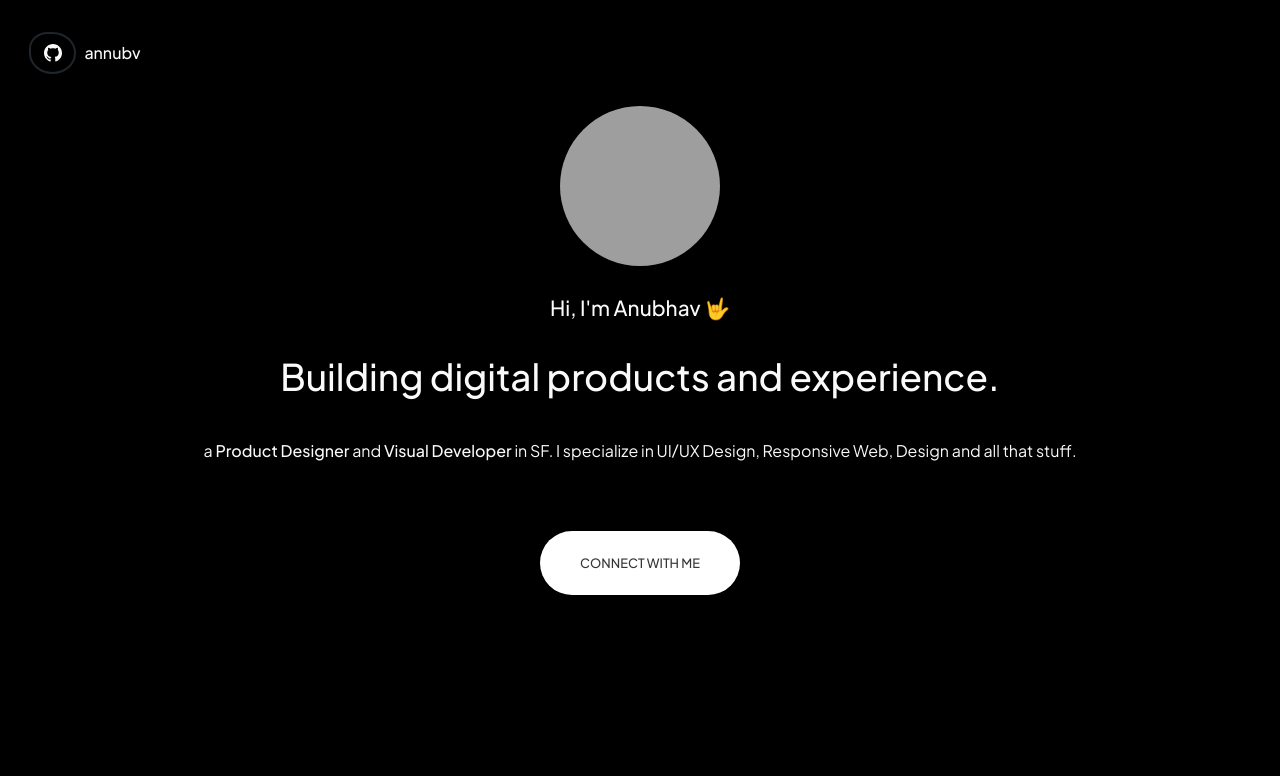
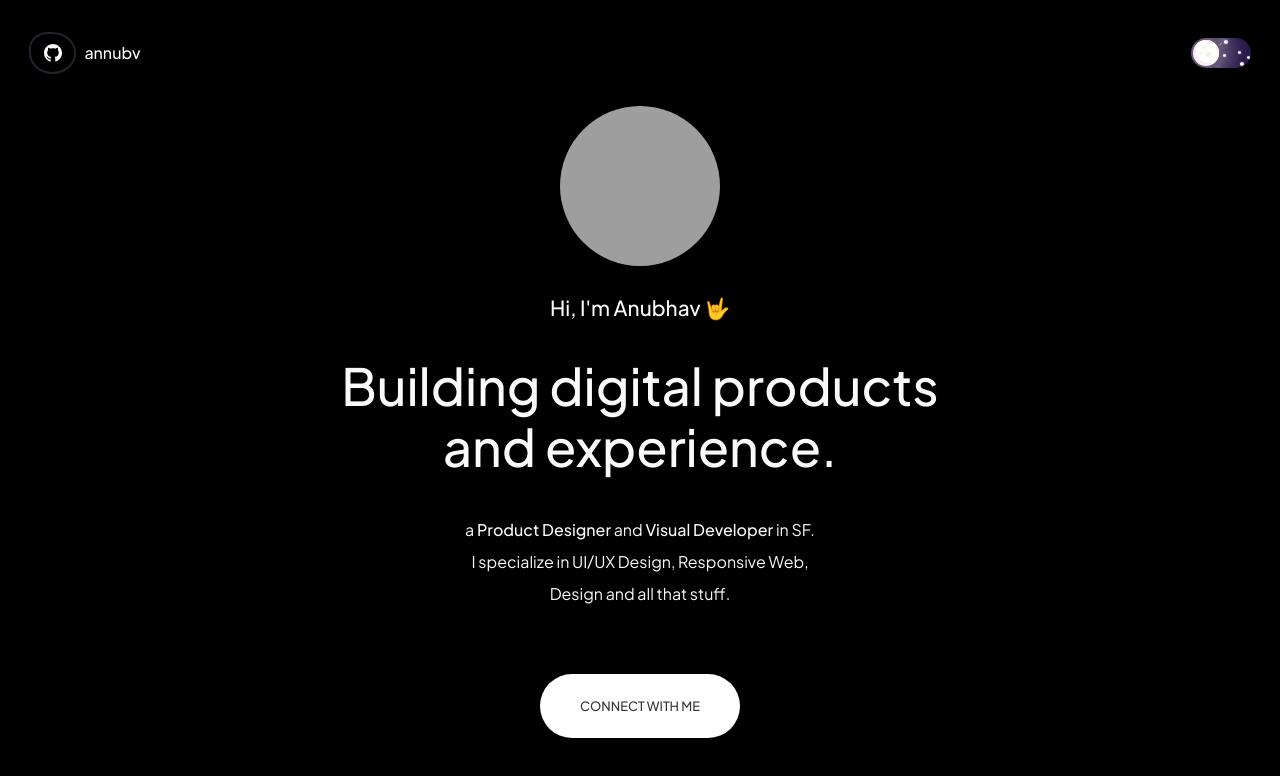
Before and after one commit to annubv/annubv.github.io, a Next.js app: page / in a window 1280 px wide. Shown: the top 776 px of the page. Built offline with nearby package versions, Linux system fonts and the light colour scheme; grey boxes are pictures that could not be loaded.

Commit message:
Added toggle button for theme

```diff
--- a/components/HeroSection/index.js
+++ b/components/HeroSection/index.js
@@ -1,5 +1,6 @@
 import styled from "styled-components";
 import { PROFILE_PIC } from "../../constants/contactDetails";
+import { DESKTOP_MEDIA } from "../../styles/mediaConfig";
 import Avatar from "../Avatar";
 
 const HeroSectionWrapper = styled.div`
@@ -15,19 +16,29 @@ const IntroText = styled.p`
   font-size: 1.3rem;
   text-align: center;
 `;
+
 const HeadText = styled.h1`
   margin: 2.3rem 0;
   text-align: center;
   font-size: 2.3rem;
   font-weight: 500;
   line-height: 2.7rem;
+  ${DESKTOP_MEDIA} {
+    font-size: 3.2rem;
+    line-height: 3.8rem;
+    max-width: 600px;
+  }
 `;
+
 const ExitText = styled.p`
   text-align: center;
   font-size: 1rem;
   line-height: 2rem;
   span {
     font-weight: 500;
+  }
+  ${DESKTOP_MEDIA} {
+    max-width: 350px;
   }
 `;
 
--- a/components/Navbar/index.js
+++ b/components/Navbar/index.js
@@ -1,11 +1,7 @@
 import styled from "styled-components";
 import GithubIcon from "../../common/icons/GithubIcon";
-//import MailIcon from "../../common/icons/MailIcon";
-import {
-  CONTACT_EMAIL,
-  GITHUB_LINK,
-  GITHUB_UNAME,
-} from "../../constants/contactDetails";
+import { GITHUB_LINK, GITHUB_UNAME } from "../../constants/contactDetails";
+import ThemeToggleButton from "../ThemeToggleButton";
 
 const NavbarWrapper = styled.div`
   padding: 2rem 1.8rem;
@@ -37,7 +33,7 @@ const MailText = styled.a`
   font-weight: 500;
 `;
 
-const Navbar = () => {
+const Navbar = ({ toggleTheme, currentTheme }) => {
   return (
     <NavbarWrapper>
       <MailSection>
@@ -50,11 +46,14 @@ const Navbar = () => {
             <GithubIcon />
           </IconContainer>
         </MailButton>
-
         <MailText href={GITHUB_LINK} target="_blank" rel="noopener noreferrer">
           {GITHUB_UNAME}
         </MailText>
       </MailSection>
+      <ThemeToggleButton
+        toggleTheme={toggleTheme}
+        currentTheme={currentTheme}
+      />
     </NavbarWrapper>
   );
 };
--- /dev/null
+++ b/components/ThemeToggleButton/index.js
@@ -0,0 +1,38 @@
+import styled from "styled-components";
+
+const ThemeToggleButtonWrapper = styled.div`
+  display: flex;
+  align-items: center;
+  justify-content: center;
+`;
+
+const ThemeToggleButton = ({ toggleTheme, currentTheme }) => (
+  <ThemeToggleButtonWrapper onClick={toggleTheme}>
+    <input
+      type="checkbox"
+      id="theme-toggle-btn-hide-checkbox"
+      checked={currentTheme === "light"}
+    />
+    <label htmlFor="theme-toggle-btn-hide-checkbox" className="toggle">
+      <span className="toggle-button">
+        <span className="crater crater-1"></span>
+        <span className="crater crater-2"></span>
+        <span className="crater crater-3"></span>
+        <span className="crater crater-4"></span>
+        <span className="crater crater-5"></span>
+        <span className="crater crater-6"></span>
+        <span className="crater crater-7"></span>
+      </span>
+      <span className="star star-1"></span>
+      <span className="star star-2"></span>
+      <span className="star star-3"></span>
+      <span className="star star-4"></span>
+      <span className="star star-5"></span>
+      <span className="star star-6"></span>
+      <span className="star star-7"></span>
+      <span className="star star-8"></span>
+    </label>
+  </ThemeToggleButtonWrapper>
+);
+
+export default ThemeToggleButton;
--- a/pages/_app.js
+++ b/pages/_app.js
@@ -3,17 +3,24 @@ import { ThemeProvider } from "styled-components";
 import { lightTheme, darkTheme, GlobalStyles } from "../styles/themeConfig";
 import "../styles/reset.css";
 import "../styles/global.css";
+import "../styles/themeToggleButton.css";
 
 const MyApp = ({ Component, pageProps }) => {
   const [theme, setTheme] = useState("dark");
-  const toggleTheme = () => {
+  const toggleTheme = (event) => {
     theme === "light" ? setTheme("dark") : setTheme("light");
+    event.stopPropagation();
+    event.preventDefault();
   };
 
   return (
     <ThemeProvider theme={theme == "light" ? lightTheme : darkTheme}>
       <GlobalStyles />
-      <Component {...pageProps} />
+      <Component
+        {...pageProps}
+        toggleTheme={toggleTheme}
+        currentTheme={theme}
+      />
     </ThemeProvider>
   );
 };
--- a/pages/index.js
+++ b/pages/index.js
@@ -2,15 +2,17 @@ import Head from "next/head";
 import HeroSection from "../components/HeroSection";
 import Navbar from "../components/Navbar";
 
-export default function Home() {
+const Home = ({ toggleTheme, currentTheme }) => {
   return (
     <div>
       <Head>
         <title>Anubhav</title>
         <link rel="icon" href="/favicon.ico" />
       </Head>
-      <Navbar />
+      <Navbar toggleTheme={toggleTheme} currentTheme={currentTheme} />
       <HeroSection />
     </div>
   );
-}
+};
+
+export default Home;
--- a/styles/global.css
+++ b/styles/global.css
@@ -26,4 +26,5 @@ html,
 body,
 button {
   font-family: "PlusJakartaSans";
+  transition: color 0.5s ease, background-color 0.5s ease;
 }
--- a/styles/mediaConfig.js
+++ b/styles/mediaConfig.js
@@ -1,2 +1 @@
-export const PHONE_MEDIA = `@media only screen and (max-width: 1250px)`;
-export const PAD_MEDIA = `@media only screen and (max-width: 1024px)`;
+export const DESKTOP_MEDIA = "@media only screen and (min-width: 1024px)";
--- /dev/null
+++ b/styles/themeToggleButton.css
@@ -0,0 +1,293 @@
+#theme-toggle-btn-hide-checkbox {
+  opacity: 0;
+  height: 0;
+  width: 0;
+}
+
+.toggle {
+  position: relative;
+  cursor: pointer;
+  display: inline-block;
+  width: 60px;
+  height: 30px;
+  background: #211042;
+  border-radius: 50px;
+  transition: 500ms;
+  overflow: hidden;
+}
+
+.toggle-button {
+  position: absolute;
+  display: inline-block;
+  top: 2px;
+  left: 2px;
+  width: 26px;
+  height: 26px;
+  border-radius: 50%;
+  background: #faeaf1;
+  overflow: hidden;
+  box-shadow: 0 0 35px 4px rgba(255, 255, 255);
+  transition: all 500ms ease-out;
+}
+
+.crater {
+  position: absolute;
+  display: inline-block;
+  background: #faeaf1;
+  border-radius: 50%;
+  transition: 500ms;
+}
+
+.crater-1 {
+  background: #fffff9;
+  width: 26px;
+  height: 26px;
+  left: 3px;
+  bottom: 3px;
+}
+
+.crater-2 {
+  width: 6px;
+  height: 6px;
+  top: -2px;
+  left: 13px;
+}
+
+.crater-3 {
+  width: 5px;
+  height: 5px;
+  top: 6px;
+  right: -2px;
+}
+
+.crater-4 {
+  width: 3px;
+  height: 3px;
+  top: 6px;
+  left: 10px;
+}
+
+.crater-5 {
+  width: 5px;
+  height: 5px;
+  top: 12px;
+  left: 13px;
+}
+
+.crater-6 {
+  width: 3px;
+  height: 3px;
+  top: 12px;
+  left: 6px;
+}
+
+.crater-7 {
+  width: 3px;
+  height: 3px;
+  bottom: 1px;
+  left: 10px;
+}
+
+.star {
+  position: absolute;
+  display: inline-block;
+  border-radius: 50%;
+  background: #fff;
+  box-shadow: 1px 0 1px 1px rgba(255, 255, 255);
+}
+
+.star-1 {
+  width: 1px;
+  height: 1px;
+  right: 27px;
+  bottom: 12px;
+}
+
+.star-2 {
+  width: 2px;
+  height: 2px;
+  right: 25px;
+  top: 3px;
+}
+
+.star-3 {
+  width: 2px;
+  height: 2px;
+  right: 9px;
+  bottom: 3px;
+}
+
+.star-4 {
+  width: 1px;
+  height: 1px;
+  right: 12px;
+  bottom: 15px;
+}
+
+.star-5 {
+  width: 1px;
+  height: 1px;
+  right: 3px;
+  bottom: 10px;
+}
+
+.star-6,
+.star-7,
+.star-8 {
+  width: 3px;
+  height: 1px;
+  border-radius: 2px;
+  transform: rotate(-45deg);
+  box-shadow: 5px 0px 4px 1px #fff;
+  animation-name: travel;
+  animation-duration: 1.5s;
+  animation-timing-function: ease-out;
+  animation-iteration-count: infinite;
+}
+
+.star-6 {
+  right: 9px;
+  bottom: 9px;
+  animation-delay: -2s;
+}
+
+.star-7 {
+  right: 15px;
+  bottom: 18px;
+}
+
+.star-8 {
+  right: 27px;
+  top: 3px;
+  animation-delay: -4s;
+}
+
+@keyframes travel {
+  0% {
+    transform: rotate(-45deg) translateX(70px);
+  }
+
+  50% {
+    transform: rotate(-45deg) translateX(-20px);
+    box-shadow: 5px 0px 6px 1px #fff;
+  }
+
+  100% {
+    transform: rotate(-45deg) translateX(-30px);
+    width: 2px;
+    height: 2px;
+    opacity: 0;
+    box-shadow: none;
+  }
+}
+
+#theme-toggle-btn-hide-checkbox:checked + .toggle {
+  background: #24d7f7;
+}
+
+#theme-toggle-btn-hide-checkbox:checked + .toggle .toggle-button {
+  background: #f7ffff;
+  transform: translateX(30px);
+  box-shadow: 0 0 35px 5px rgba(255, 255, 255);
+}
+
+#theme-toggle-btn-hide-checkbox:checked + .toggle .toggle-button .crater {
+  transform: rotate(-45deg) translateX(70px);
+}
+
+#theme-toggle-btn-hide-checkbox:checked + .toggle .star {
+  animation: move 2s infinite;
+  transform: none;
+  box-shadow: none;
+}
+
+#theme-toggle-btn-hide-checkbox:checked + .toggle .star-1 {
+  width: 12px;
+  height: 4px;
+  border-radius: 3px;
+  background: #fff;
+  left: 6px;
+  top: 8px;
+  box-shadow: none;
+}
+
+#theme-toggle-btn-hide-checkbox:checked + .toggle .star-2 {
+  width: 3px;
+  height: 3px;
+  background: #fff;
+  left: 8px;
+  top: 7px;
+  box-shadow: -1px 0 2px 0 rgba(0, 0, 0, 0.1);
+}
+
+#theme-toggle-btn-hide-checkbox:checked + .toggle .star-3 {
+  width: 5px;
+  height: 7px;
+  background: #fff;
+  left: 10px;
+  top: 6px;
+  box-shadow: -1px 0 2px 0 rgba(0, 0, 0, 0.1);
+}
+
+#theme-toggle-btn-hide-checkbox:checked + .toggle .star-4 {
+  width: 4px;
+  height: 4px;
+  background: #fff;
+  left: 14px;
+  top: 6px;
+  box-shadow: -1px 0 2px 0 rgba(0, 0, 0, 0.1);
+}
+
+#theme-toggle-btn-hide-checkbox:checked + .toggle .star-5 {
+  width: 18px;
+  height: 5px;
+  border-radius: 5px;
+  background: #fff;
+  left: 9px;
+  bottom: 6px;
+  box-shadow: none;
+}
+
+#theme-toggle-btn-hide-checkbox:checked + .toggle .star-6 {
+  width: 5px;
+  height: 8px;
+  background: #fff;
+  border-radius: 50%;
+  left: 12px;
+  bottom: 6px;
+  box-shadow: -1px 0 2px 0 rgba(0, 0, 0, 0.1);
+}
+
+#theme-toggle-btn-hide-checkbox:checked + .toggle .star-7 {
+  width: 6px;
+  height: 6px;
+  background: #fff;
+  border-radius: 50%;
+  left: 15px;
+  bottom: 6px;
+  box-shadow: -1px 0 2px 0 rgba(0, 0, 0, 0.1);
+}
+
+#theme-toggle-btn-hide-checkbox:checked + .toggle .star-8 {
+  width: 6px;
+  height: 6px;
+  background: #fff;
+  border-radius: 50%;
+  left: 21px;
+  top: 18px;
+  box-shadow: -1px 0 2px 0 rgba(0, 0, 0, 0.1);
+}
+
+@keyframes move {
+  0% {
+    transform: none;
+  }
+
+  25% {
+    transform: translateX(2px);
+  }
+
+  100% {
+    transform: translateX(-2px);
+  }
+}
```
